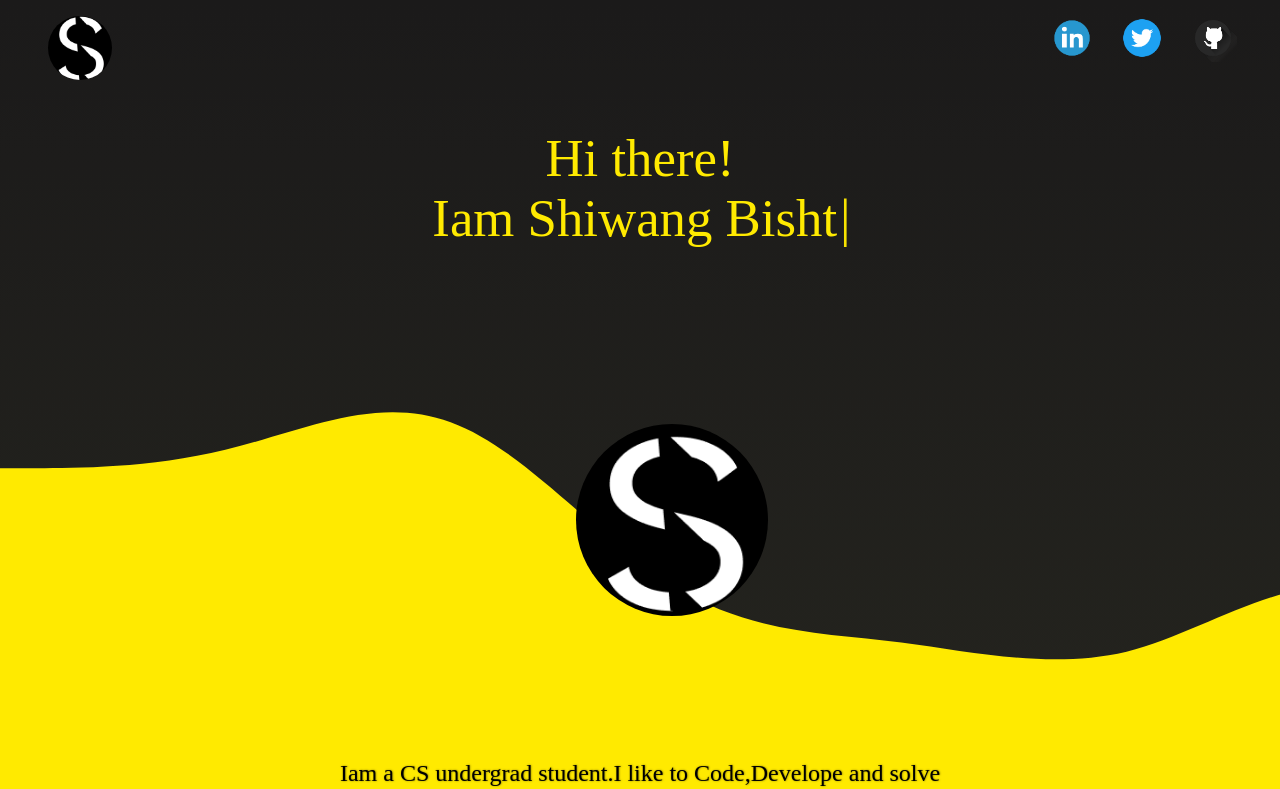
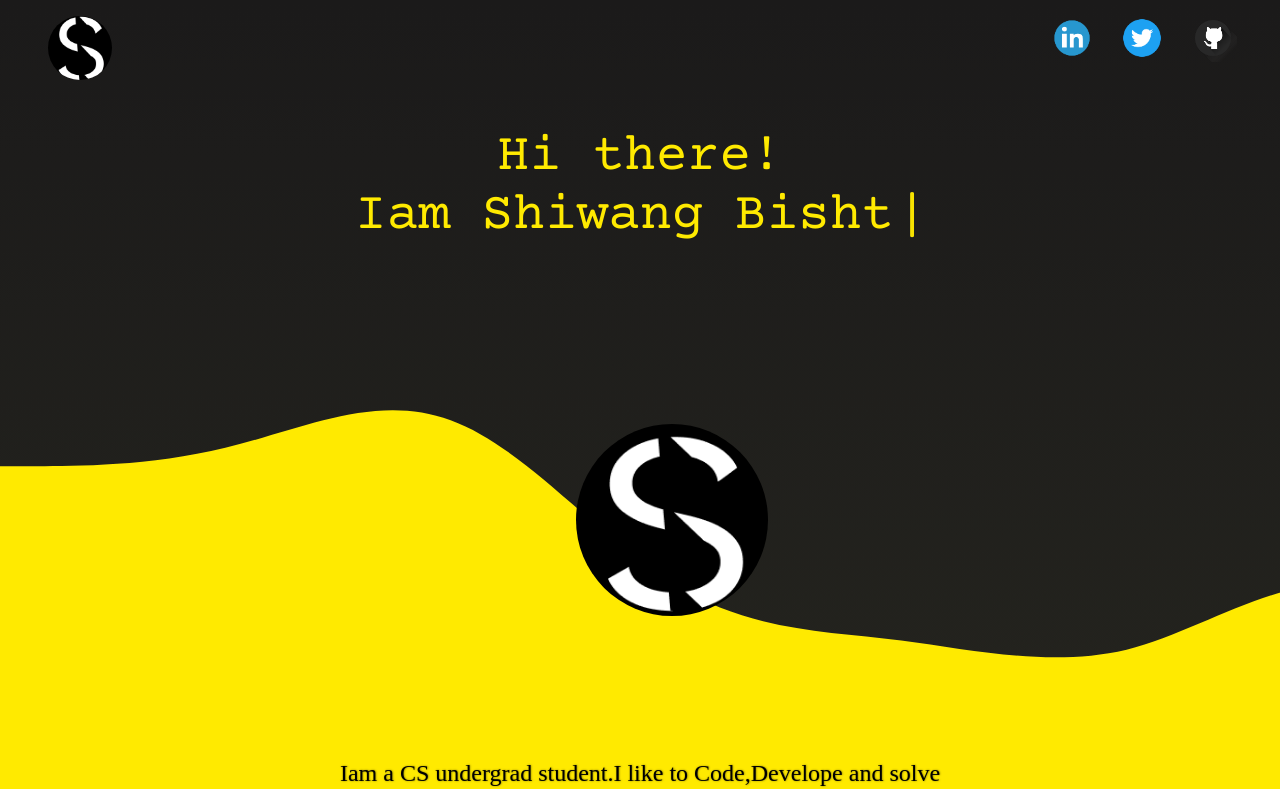
Before and after one commit to Shiwang0-0/Triweb-Learning, a React (Create React App) app in the folder Projects/portfolio/: page / in a window 1280 px wide. Shown: the top 789 px of the page. Built offline with nearby package versions, Linux system fonts and the light colour scheme.

Commit message:
changed font

```diff
--- a/Projects/portfolio/src/components/aboutMe/aboutMe.css
+++ b/Projects/portfolio/src/components/aboutMe/aboutMe.css
@@ -1,10 +1,11 @@
-
+@import url('https://fonts.googleapis.com/css2?family=Courier+Prime&family=Special+Elite&display=swap');
 
 .aboutMe{
     margin-top: 3rem;
     text-align: center;
     font-size: 3.3rem;
     color: #FFEA00;
+    font-family: 'Courier Prime', monospace;
 }
 
 
```
